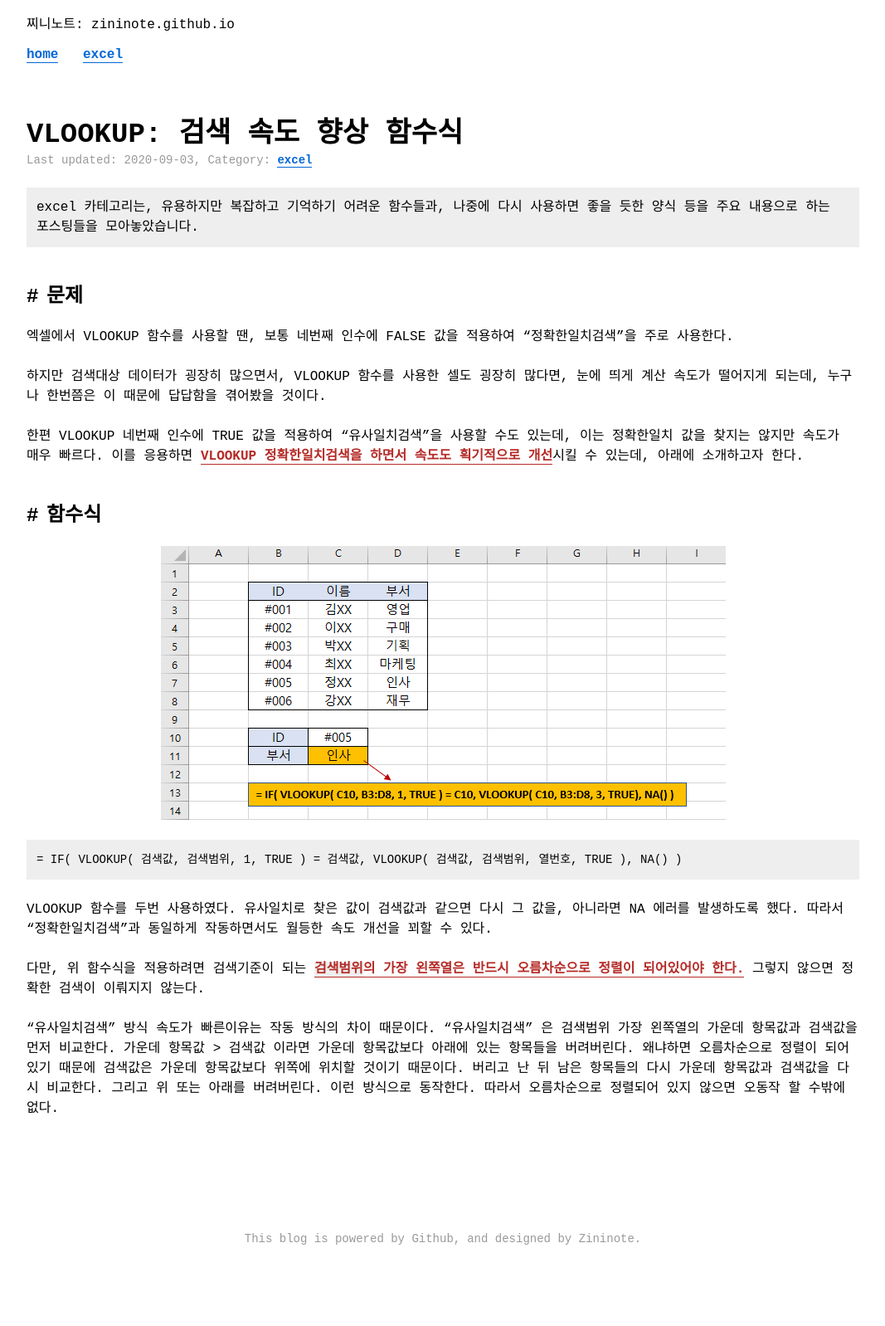
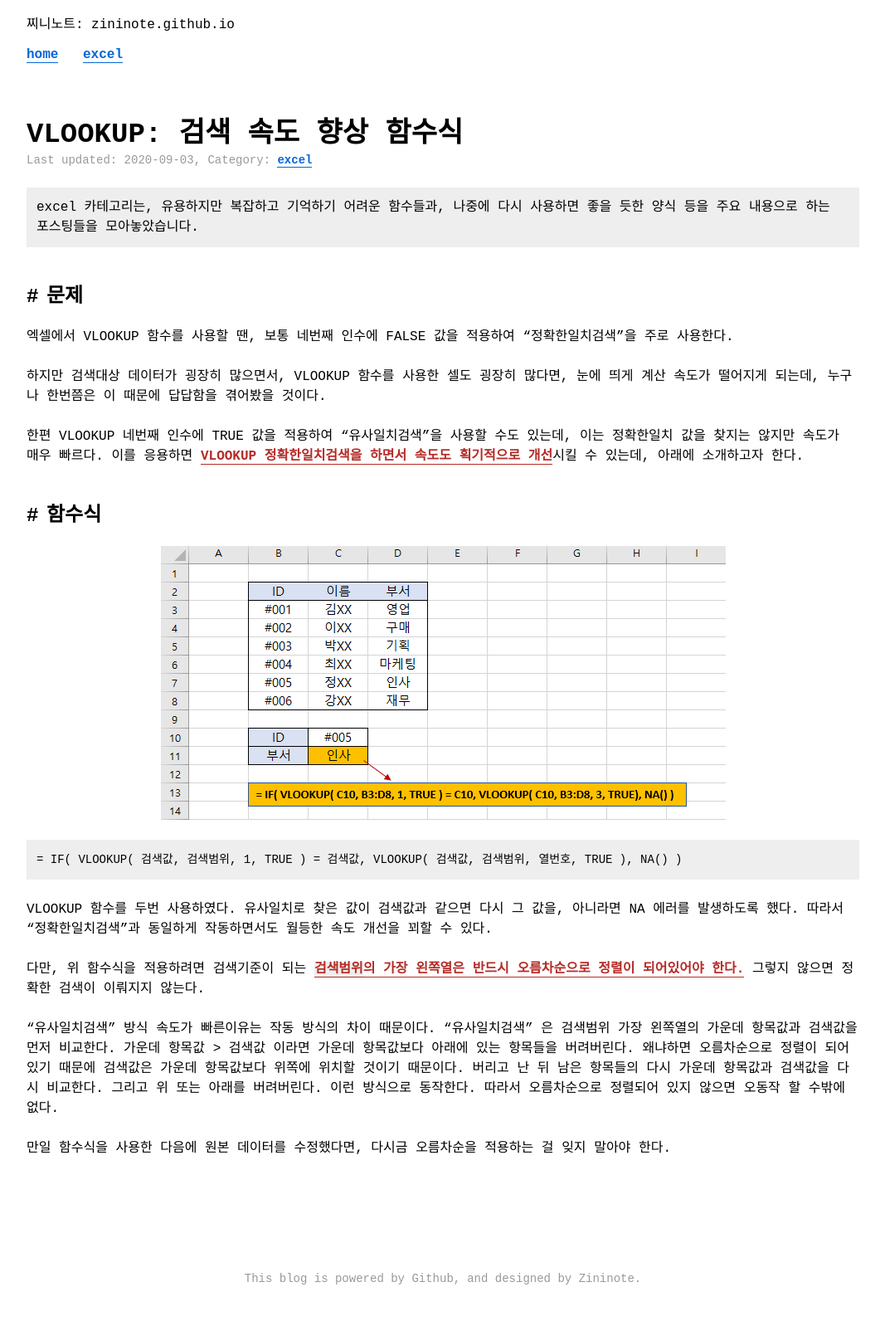
Before and after one commit to zininote/zininote.github.io-old-, a Jekyll site: the page built from _posts/excel/0001-01-01-vlookup-speed-up.md, in a window 1280 px wide. Shown: the whole page at 83% size, without its empty margins (106-1173 px from the left). Built offline with Jekyll 4.4.1, drawn with Linux system fonts in a browser that asks for light colours; some web fonts are replaced; comment, search, counter and statistics services are not loaded; a style sheet for code colours, icons or effects is not loaded; before the commit the page ends 1550 px from its top, so only the background shows below that.

Commit message:
Update 0001-01-01-vlookup-speed-up.md

```diff
--- a/_posts/excel/0001-01-01-vlookup-speed-up.md
+++ b/_posts/excel/0001-01-01-vlookup-speed-up.md
@@ -27,3 +27,5 @@ VLOOKUP 함수를 두번 사용하였다. 유사일치로 찾은 값이 검색
 다만, 위 함수식을 적용하려면 검색기준이 되는 **`검색범위`의 가장 왼쪽열은 반드시 오름차순으로 정렬이 되어있어야 한다.** 그렇지 않으면 정확한 검색이 이뤄지지 않는다.
 
 "유사일치검색" 방식 속도가 빠른이유는 작동 방식의 차이 때문이다. "유사일치검색" 은 검색범위 가장 왼쪽열의 가운데 항목값과 검색값을 먼저 비교한다. 가운데 항목값 > 검색값 이라면 가운데 항목값보다 아래에 있는 항목들을 버려버린다. 왜냐하면 오름차순으로 정렬이 되어 있기 때문에 검색값은 가운데 항목값보다 위쪽에 위치할 것이기 때문이다. 버리고 난 뒤 남은 항목들의 다시 가운데 항목값과 검색값을 다시 비교한다. 그리고 위 또는 아래를 버려버린다. 이런 방식으로 동작한다. 따라서 오름차순으로 정렬되어 있지 않으면 오동작 할 수밖에 없다.
+
+만일 함수식을 사용한 다음에 원본 데이터를 수정했다면, 다시금 오름차순을 적용하는 걸 잊지 말아야 한다.
```
